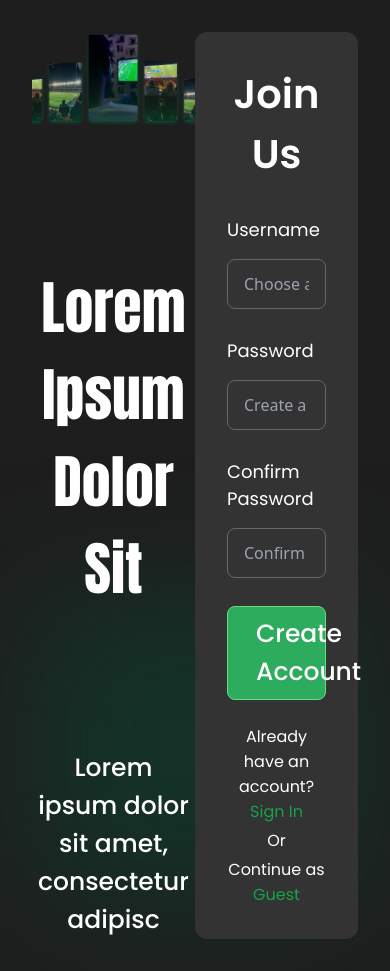
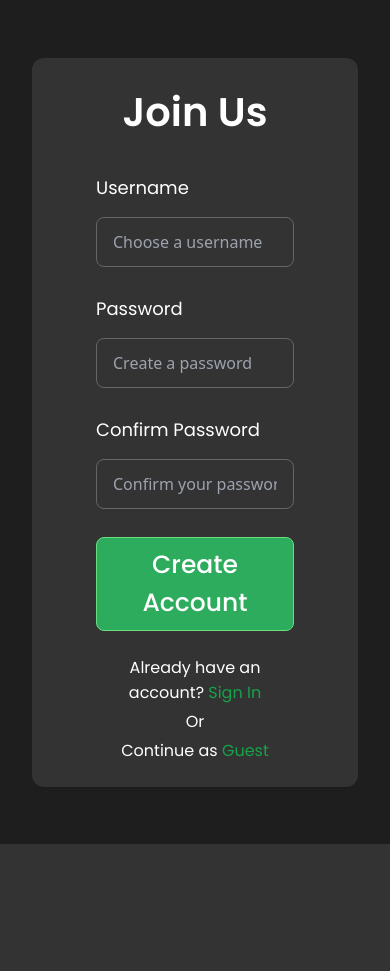
Before and after one commit to pbp-kelompok-a9/NobarPedia, a Django app: page /account/register in a window 390 px wide. After the commit the page ends 844 px from the top, so only its background shows below. Run offline with Django 5.2, Linux system fonts and the light colour scheme; some libraries are stand-ins or nearby versions; some web fonts are replaced.

Commit message:
make register page responsive

```diff
--- a/account/templates/register.html
+++ b/account/templates/register.html
@@ -32,19 +32,19 @@
 </style>
 
 <div class="min-h-screen bg-[#1E1E1E] flex items-center justify-center p-8">
-    <div class="flex w-full relative z-10">
+    <div class="flex flex-col md:flex-row w-full relative z-10">
         <!-- Section Kiri: Image -->
-        <div class="w-1/2 flex flex-col justify-between items-center">
+        <div class="hidden md:flex w-1/2 flex-col justify-between items-center">
             <!-- Blurry Rectangle -->
             <div class="absolute bottom-10 left-0 w-full h-[300px] bg-[#0a463241]/50 blur-3xl -z-10"></div>
             <!-- Image dan Headline -->
             <img src="{% static 'image/register-frame.png' %}"
                 class="max-w-[749px] w-full h-auto object-contain z-10"></img>
             <h1 class="text-center text-[58px] z-10"> Lorem Ipsum Dolor Sit </h1>
-            <h2 class="text-center headline z-10"> Lorem ipsum dolor sit amet, consectetur adipisc </h1>
+            <h2 class="text-center headline z-10 pb-10"> Lorem ipsum dolor sit amet, consectetur adipisc </h1>
         </div>
         <!-- Section Kanan: Form Register -->
-        <div class="bg-[#333] w-1/2 rounded-[12px] p-8 shadow-sm">
+        <div class="bg-[#333] w-full md:w-1/2 rounded-[12px] px-16 py-6 shadow-sm">
             <div class="text-center mb-8">
                 <h4 class="join-us">Join Us</h4>
             </div>
```
